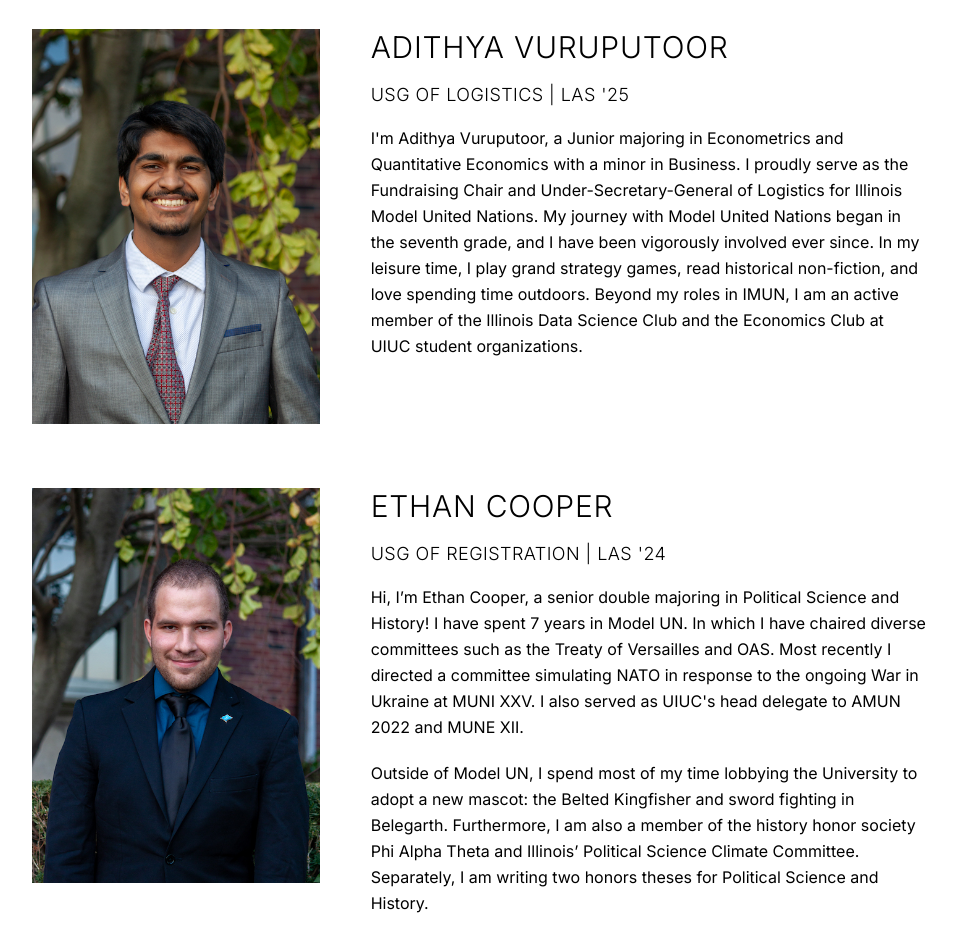
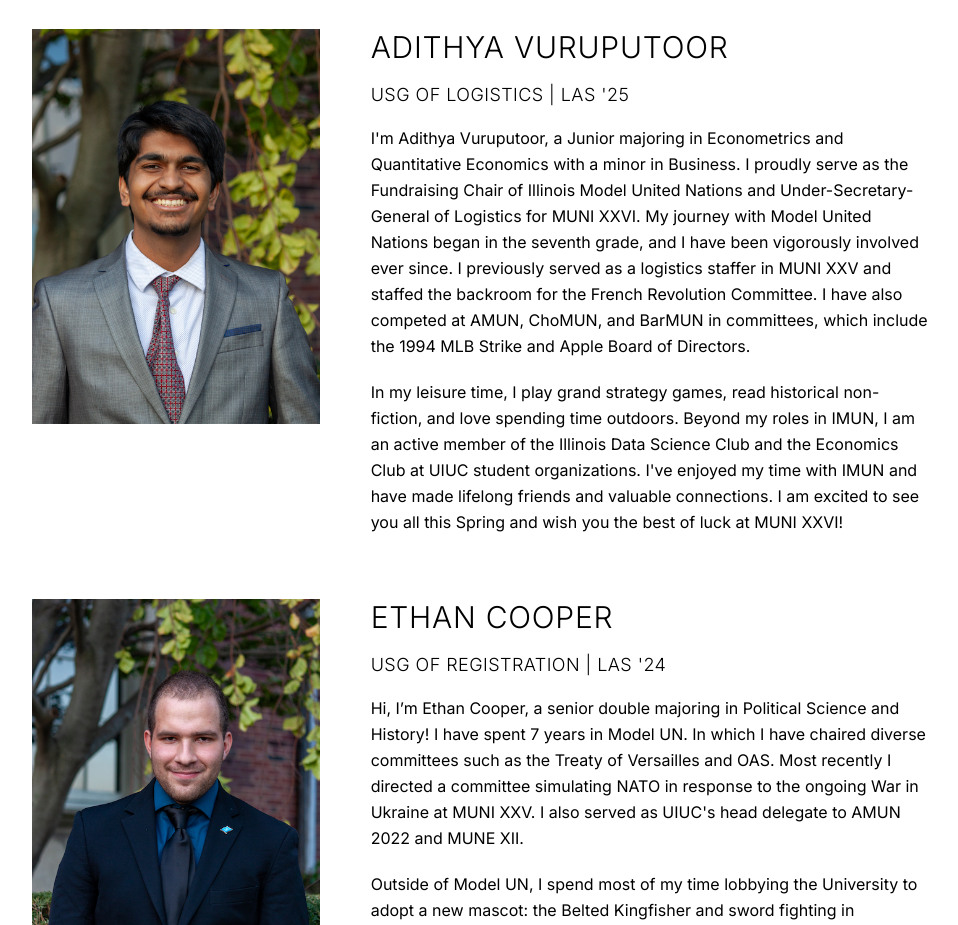
Before and after one commit to illinoismun/illinoismun.github.io, a website: page about.html in a window 1280 px wide. Shown: the part 1070-1995 px from the top of the page, without its empty margins (160-1118 px from the left). Drawn offline with nearby package versions, Linux system fonts and the light colour scheme.

Commit message:
adding new sec pics and bios #5

```diff
--- a/about.html
+++ b/about.html
@@ -89,7 +89,10 @@
                             <div class="text-3xl mb-4 uppercase font-light tracking-wide">Adithya Vuruputoor</div>
                             <div class="text-lg mb-4 uppercase font-light tracking-wide">USG of Logistics | LAS '25</div>
                             <div class="leading-relaxed">
-                                I'm Adithya Vuruputoor, a Junior majoring in Econometrics and Quantitative Economics with a minor in Business. I proudly serve as the Fundraising Chair and Under-Secretary-General of Logistics for Illinois Model United Nations. My journey with Model United Nations began in the seventh grade, and I have been vigorously involved ever since. In my leisure time, I play grand strategy games, read historical non-fiction, and love spending time outdoors. Beyond my roles in IMUN, I am an active member of the Illinois Data Science Club and the Economics Club at UIUC student organizations.
+                                I'm Adithya Vuruputoor, a Junior majoring in Econometrics and Quantitative Economics with a minor in Business. I proudly serve as the Fundraising Chair of Illinois Model United Nations and Under-Secretary-General of Logistics for MUNI XXVI. My journey with Model United Nations began in the seventh grade, and I have been vigorously involved ever since. I  previously served as a logistics staffer in MUNI XXV and staffed the backroom for the French Revolution Committee. I have also competed at AMUN, ChoMUN, and BarMUN in committees, which include the 1994 MLB Strike and Apple Board of Directors.
+                            </div>
+                            <div class="leading-relaxed pt-5">
+                                In my leisure time, I play grand strategy games, read historical non-fiction, and love spending time outdoors. Beyond my roles in IMUN, I am an active member of the Illinois Data Science Club and the Economics Club at UIUC student organizations. I've enjoyed my time with IMUN and have made lifelong friends and valuable connections. I am excited to see you all this Spring and wish you the best of luck at MUNI XXVI!
                             </div>
                         </div>
                     </div>
```
